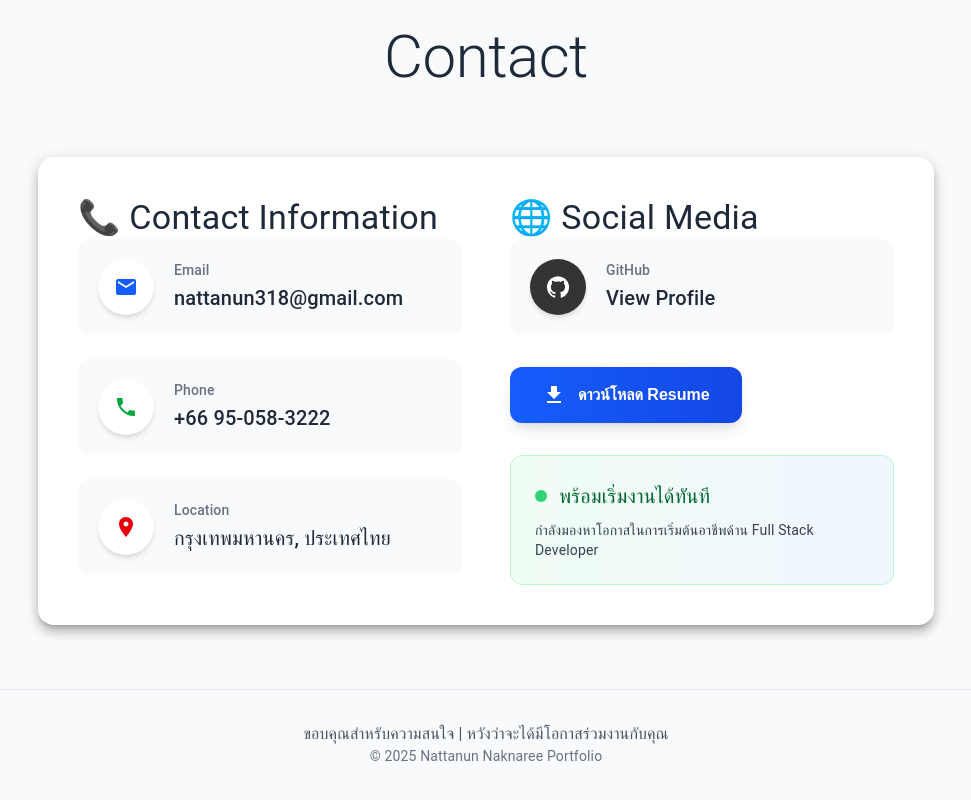
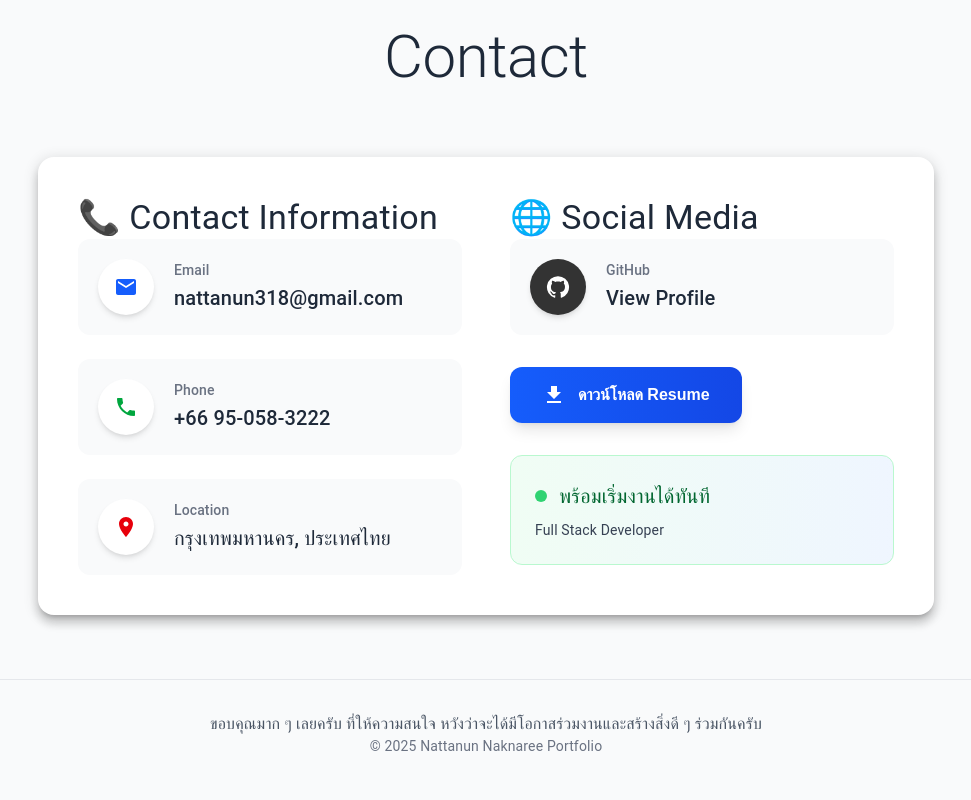
Before and after one commit to oomsin089/Portfolio, a Next.js app: page / in a window 1280 px wide. Shown: the part 3808-4608 px from the top of the page, without its empty margins (154-1125 px from the left). Built offline with nearby package versions, Linux system fonts and the light colour scheme.

Commit message:
fix -> footer

```diff
--- a/app/contact/contact.tsx
+++ b/app/contact/contact.tsx
@@ -198,7 +198,7 @@ export default function Contact() {
                       </Typography>
                     </div>
                     <Typography variant="body2" className="text-gray-700">
-                      กำลังมองหาโอกาสในการเริ่มต้นอาชีพด้าน Full Stack Developer<br />
+                      Full Stack Developer<br />
                     </Typography>
                   </motion.div>
                 </div>
@@ -216,7 +216,7 @@ export default function Contact() {
           className="text-center mt-16 pt-8 border-t border-gray-200"
         >
           <Typography variant="body1" className="text-gray-600">
-            ขอบคุณสำหรับความสนใจ | หวังว่าจะได้มีโอกาสร่วมงานกับคุณ
+            ขอบคุณมาก ๆ เลยครับ ที่ให้ความสนใจ หวังว่าจะได้มีโอกาสร่วมงานและสร้างสิ่งดี ๆ ร่วมกันครับ
           </Typography>
           <Typography variant="body2" className="text-gray-500 mt-2">
             © 2025 Nattanun Naknaree Portfolio
```
